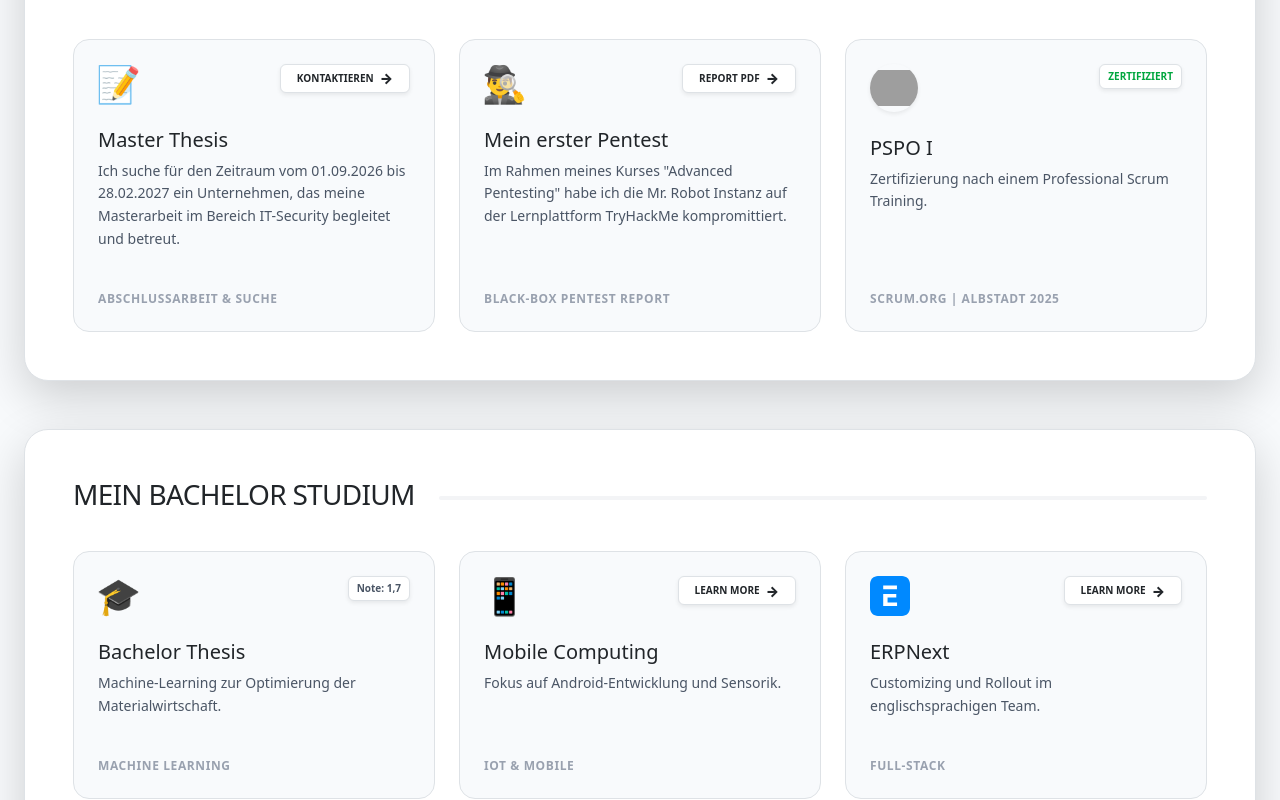
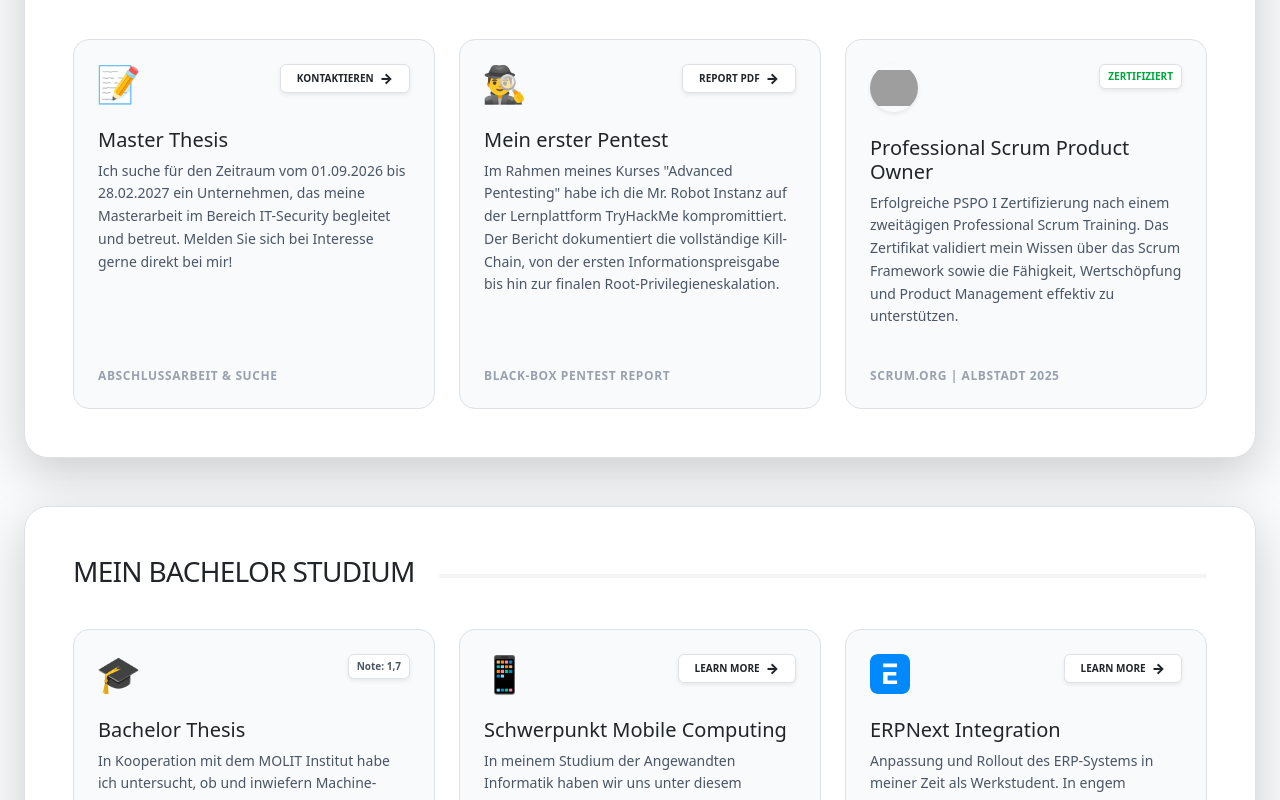
Before and after one commit to julianertle/Website, a React (Vite) app: page / in a window 1280 px wide. Shown: the part 820-1620 px from the top of the page. Built offline with nearby package versions, Linux system fonts and the light colour scheme; grey boxes are pictures that could not be loaded.

Commit message:
rollback

```diff
--- a/src/components/Content.jsx
+++ b/src/components/Content.jsx
@@ -260,9 +260,7 @@ function Content() {
                 Master Thesis
               </h5>
               <p className="text-sm text-gray-600 leading-relaxed">
-                Ich suche für den Zeitraum vom 01.09.2026 bis 28.02.2027 ein
-                Unternehmen, das meine Masterarbeit im Bereich IT-Security
-                begleitet und betreut.
+                Ich suche für den Zeitraum vom 01.09.2026 bis 28.02.2027 ein Unternehmen, das meine Masterarbeit im Bereich IT-Security begleitet und betreut. Melden Sie sich bei Interesse gerne direkt bei mir!
               </p>
             </div>
             <div className="mt-4 text-xs font-bold text-gray-400 uppercase tracking-wider group-hover:text-blue-600 transition-colors">
@@ -293,8 +291,7 @@ function Content() {
                 Mein erster Pentest
               </h5>
               <p className="text-sm text-gray-600 leading-relaxed">
-                Im Rahmen meines Kurses "Advanced Pentesting" habe ich die Mr.
-                Robot Instanz auf der Lernplattform TryHackMe kompromittiert.
+                Im Rahmen meines Kurses "Advanced Pentesting" habe ich die Mr. Robot Instanz auf der Lernplattform TryHackMe kompromittiert. Der Bericht dokumentiert die vollständige Kill-Chain, von der ersten Informationspreisgabe bis hin zur finalen Root-Privilegieneskalation.
               </p>
             </div>
             <div className="mt-4 text-xs font-bold text-gray-400 uppercase tracking-wider group-hover:text-blue-600 transition-colors">
@@ -314,9 +311,9 @@ function Content() {
                   ZERTIFIZIERT
                 </span>
               </div>
-              <h5 className="font-bold text-lg mb-2 text-gray-900">PSPO I</h5>
+              <h5 className="font-bold text-lg mb-2 text-gray-900">Professional Scrum Product Owner</h5>
               <p className="text-sm text-gray-600 leading-relaxed">
-                Zertifizierung nach einem Professional Scrum Training.
+                Erfolgreiche PSPO I Zertifizierung nach einem zweitägigen Professional Scrum Training. Das Zertifikat validiert mein Wissen über das Scrum Framework sowie die Fähigkeit, Wertschöpfung und Product Management effektiv zu unterstützen.
               </p>
             </div>
             <div className="mt-4 text-xs font-bold text-gray-400 uppercase tracking-wider group-hover:text-blue-600 transition-colors">
@@ -350,7 +347,7 @@ function Content() {
                   Bachelor Thesis
                 </h5>
                 <p className="text-sm text-gray-600 leading-relaxed mb-4">
-                  Machine-Learning zur Optimierung der Materialwirtschaft.
+                  In Kooperation mit dem MOLIT Institut habe ich untersucht, ob und inwiefern Machine-Learning-Verfahren die Materialwirtschaft optimieren können. Hierfür entwickelte ich einen automatisierten OCR-Workflow zur Datenaufbereitung und evaluierte verschiedene Prognosemodelle für den Laborbedarf.
                 </p>
               </div>
               <div className="mt-auto text-xs font-bold text-gray-400 uppercase tracking-wider group-hover:text-blue-600 transition-colors">
@@ -378,10 +375,10 @@ function Content() {
                   </a>
                 </div>
                 <h5 className="font-bold text-lg mb-2 text-gray-900">
-                  Mobile Computing
+                  Schwerpunkt Mobile Computing
                 </h5>
                 <p className="text-sm text-gray-600 leading-relaxed">
-                  Fokus auf Android-Entwicklung und Sensorik.
+                  In meinem Studium der Angewandten Informatik haben wir uns unter diesem Schwerpunkt mit Mikrokontrollern, Sensorik und der Android App-Entwicklung befasst. Einige der Projekte, die in diesem Rahmen entstanden sind, können auf meinem GitHub-Profil eingesehen werden.
                 </p>
               </div>
               <div className="mt-4 text-xs font-bold text-gray-400 uppercase tracking-wider group-hover:text-blue-600 transition-colors">
@@ -421,10 +418,10 @@ function Content() {
                   </a>
                 </div>
                 <h5 className="font-bold text-lg mb-2 text-gray-900">
-                  ERPNext
+                  ERPNext Integration
                 </h5>
                 <p className="text-sm text-gray-600 leading-relaxed">
-                  Customizing und Rollout im englischsprachigen Team.
+                  Anpassung und Rollout des ERP-Systems in meiner Zeit als Werkstudent. In engem Austausch mit Stakeholdern habe ich eine eigene, auf die spezifischen Bedürfnisse des Unternehmens zugeschnittene App in einem englischsprachigen Arbeitsumfeld entwickelt und implementiert.
                 </p>
               </div>
               <div className="mt-4 text-xs font-bold text-gray-400 uppercase tracking-wider group-hover:text-[#0089FF] transition-colors">
```
